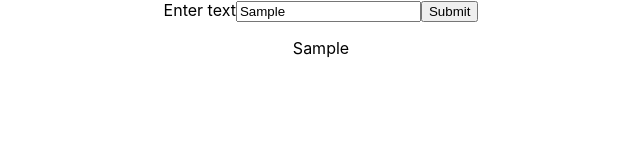
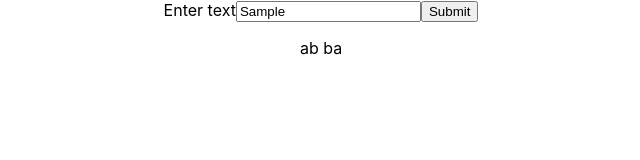
Before and after one commit to timofeysie/react-tdd-dojo, a React (Create React App) app: page / in a window 1280 px wide. Both pictures are taken after typing "Sample" into the empty fields and a click on the button "Submit". Shown: the top 160 px of the page, without its empty margins (319-959 px from the left). Built offline with nearby package versions, Linux system fonts and the light colour scheme.

Commit message:
step 2 - make the test pass in the simplest way

```diff
--- a/src/App.tsx
+++ b/src/App.tsx
@@ -4,6 +4,9 @@ import "./App.css";
 function App() {
   const [displayOutput, setDisplayMessage] = React.useState(false);
   const [input, setOutput] = React.useState("");
+  const anagrams = (word: string) => {
+    return "ab ba";
+  };
   return (
     <div className="App">
       <label htmlFor="name" className="item padding">
@@ -18,7 +21,7 @@ function App() {
       <button onClick={() => setDisplayMessage(true)} className="padding">
         Submit
       </button>
-      {displayOutput && <p className="item">{input}</p>}
+      {displayOutput && <p className="item">{anagrams(input)}</p>}
     </div>
   );
 }
```
